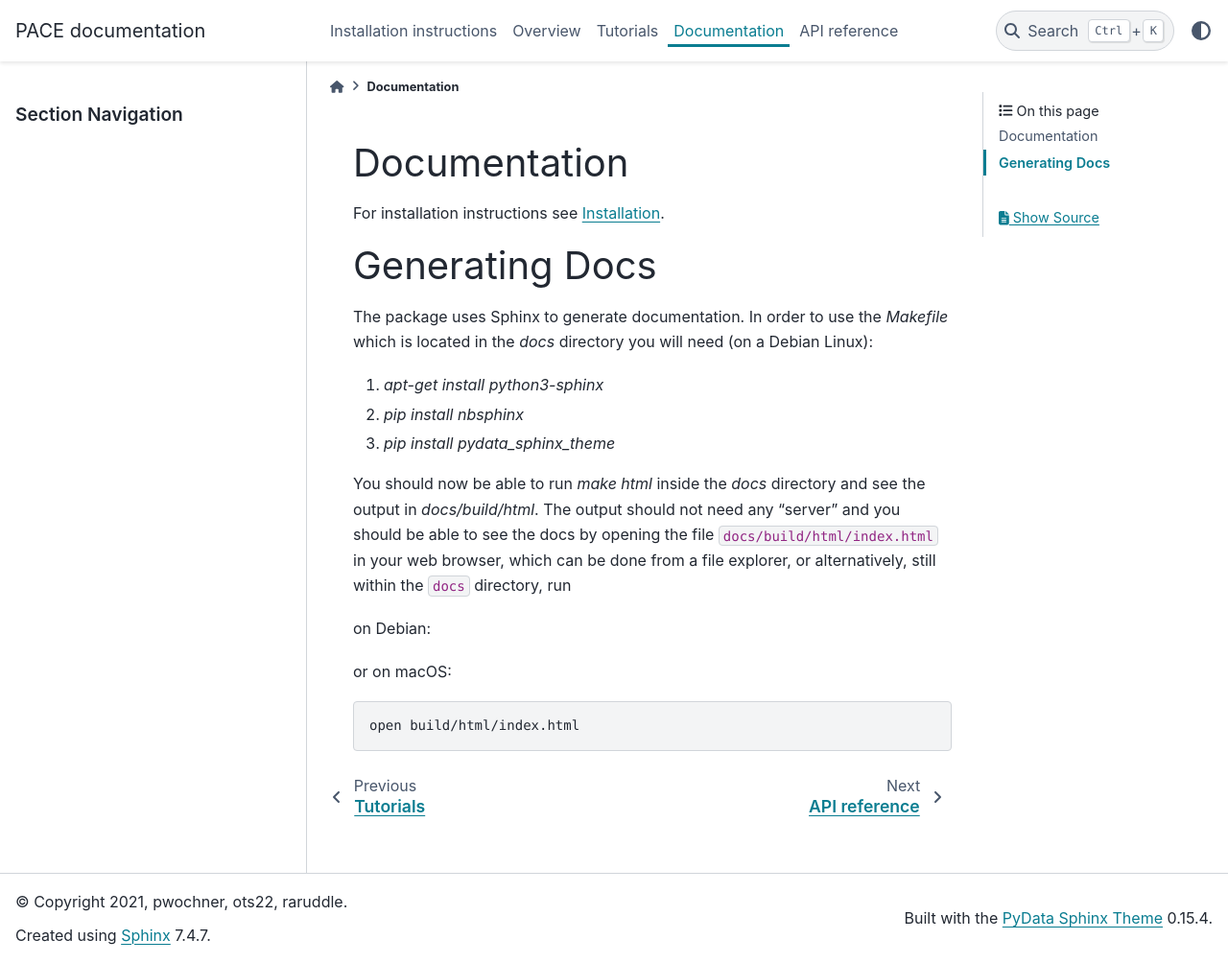
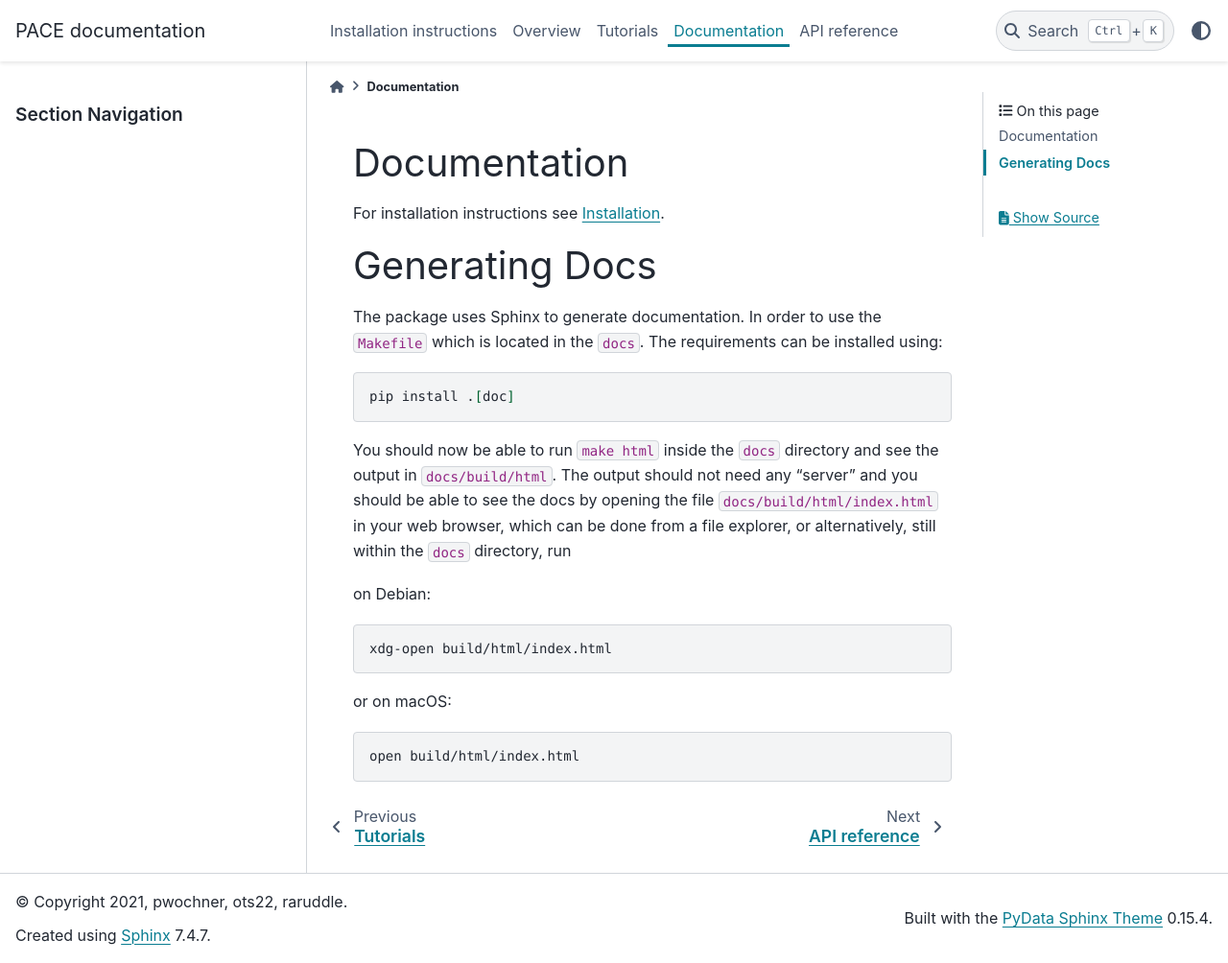
Before and after one commit to alan-turing-institute/setvis, a Sphinx documentation site: the page built from docs/source/documentation.rst, in a window 1280 px wide and 1004 px high. Shown: the whole window at 96% size. Built offline with Sphinx 7.4.7 and the PyData theme 0.15.4, drawn with Linux system fonts in a browser that asks for light colours.

Commit message:
docs: generating docs

```diff
--- a/docs/source/documentation.rst
+++ b/docs/source/documentation.rst
@@ -7,21 +7,22 @@ Generating Docs
 ===============
 
 The package uses Sphinx to generate documentation.
-In order to use the `Makefile` which is located
-in the `docs` directory you will need (on a Debian Linux):
+In order to use the ``Makefile`` which is located
+in the ``docs``. The requirements can be installed using:
 
-1. `apt-get install python3-sphinx`
-2. `pip install nbsphinx`
-3. `pip install pydata_sphinx_theme`
+.. code:: bash
 
-You should now be able to run `make html` inside the `docs`
-directory and see the output in `docs/build/html`. The output
+  pip install .[doc]
+
+You should now be able to run ``make html`` inside the ``docs``
+directory and see the output in ``docs/build/html``. The output
 should not need any "server" and you should be
 able to see the docs by opening the file ``docs/build/html/index.html`` in your web browser, which can be done from a file explorer, or alternatively, still within the ``docs`` directory, run
 
 on Debian:
 
 .. code:: bash
+
   xdg-open build/html/index.html
 
 or on macOS:
```
